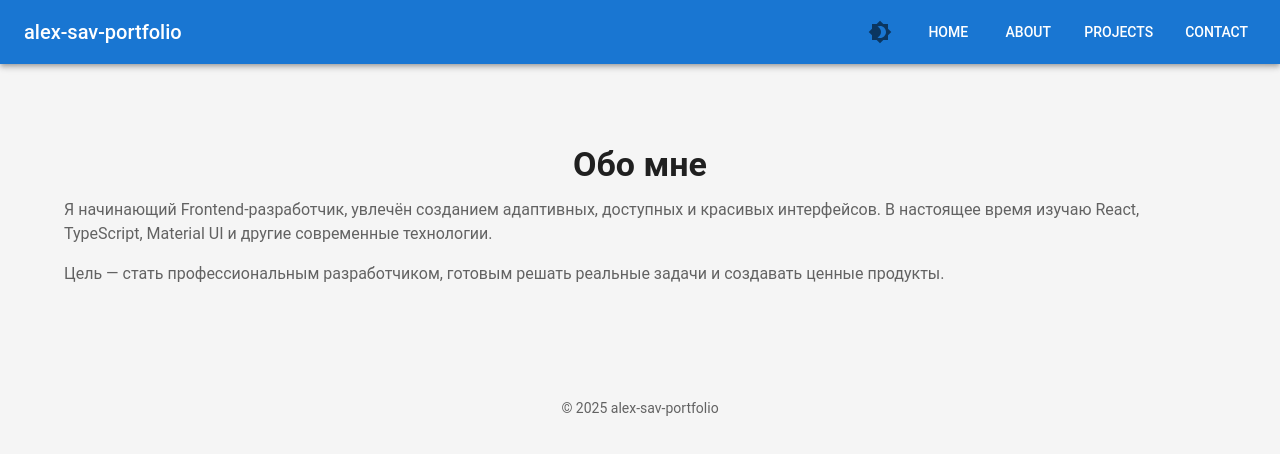
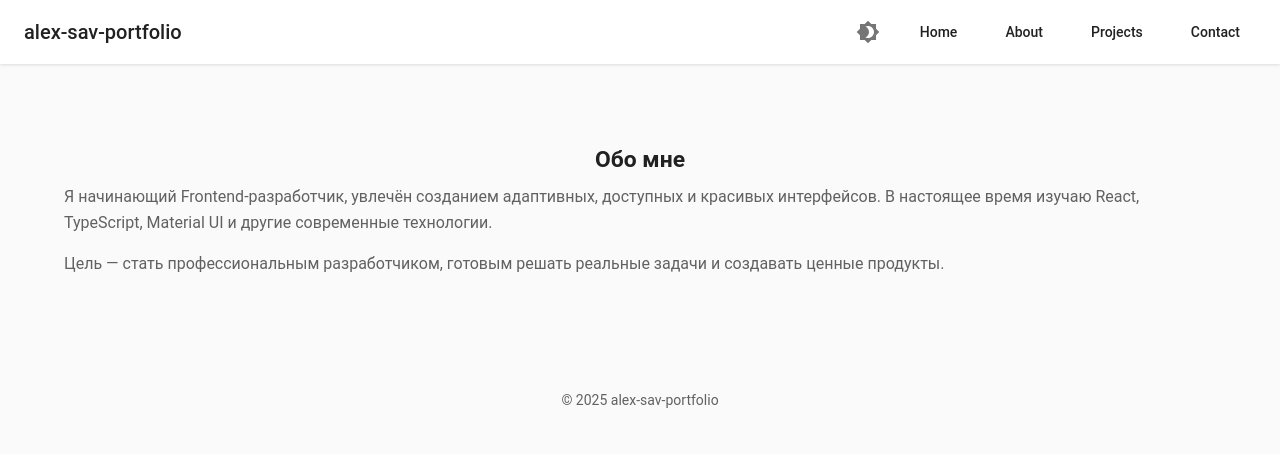
Before and after one commit to AlexSavOne/alex-sav-portfolio, a React (Vite) app: page /about in a window 1280 px wide. Shown: the top 454 px of the page. Built offline with nearby package versions, Linux system fonts and the light colour scheme.

Commit message:
feat: улучшена стилизация проекта с использованием Material-UI

```diff
--- a/src/features/projects/ProjectsSection.tsx
+++ b/src/features/projects/ProjectsSection.tsx
@@ -9,45 +9,56 @@ import {
   CardMedia,
   Link,
   Skeleton,
+  Box,
 } from "@mui/material";
 import { projects } from "../../constants/projects.data";
 import { Project } from "../../types/project.types";
 import { useImageCache } from "../../hooks/useImageCache";
+import {
+  containerStyles,
+  sectionStyles,
+  cardStyles,
+  cardMediaStyles,
+  cardContentStyles,
+  buttonStyles,
+} from "../../styles/commonStyles";
 
 export default function ProjectsSection() {
   return (
-    <Container sx={{ py: 8 }}>
-      <Typography variant="h4" gutterBottom align="center" fontWeight="bold">
+    <Box component="section" sx={sectionStyles}>
+      <Container sx={containerStyles}>
+        <Typography
+          variant="h2"
+          gutterBottom
+          align="center"
+          sx={{ mb: { xs: 4, sm: 6 } }}
+        >
           Интересные проекты
         </Typography>
-      <Grid container spacing={4}>
+        <Grid container spacing={{ xs: 2, sm: 3, md: 4 }}>
           {projects.map((project: Project) => (
-          <Grid key={project.id} xs={12} sm={6} md={4}>
-            <Card
-              sx={{
-                transition: "transform 0.2s ease, box-shadow 0.2s ease",
-                "&:hover": {
-                  transform: "scale(1.02)",
-                  boxShadow: "0 4px 8px rgba(0,0,0,0.1)",
-                },
-                borderRadius: 2,
-                overflow: "hidden",
-                bgcolor: "background.paper",
-              }}
-            >
+            <Grid key={project.id} item xs={12} sm={6} md={4}>
+              <Card sx={cardStyles}>
                 <ProjectImage imageUrl={project.image} alt={project.title} />
-              <CardContent>
-                <Typography variant="h6" gutterBottom fontWeight="bold">
+                <CardContent sx={cardContentStyles}>
+                  <Box>
+                    <Typography variant="h6" gutterBottom>
                       {project.title}
                     </Typography>
-                <Typography variant="body2" color="text.secondary" paragraph>
+                    <Typography
+                      variant="body2"
+                      color="text.secondary"
+                      sx={{ mb: 2 }}
+                    >
                       {project.description}
                     </Typography>
+                  </Box>
                   <Link
                     href={project.link}
                     target="_blank"
                     rel="noopener"
                     underline="hover"
+                    sx={buttonStyles}
                   >
                     Смотреть на GitHub
                   </Link>
@@ -57,6 +68,7 @@ export default function ProjectsSection() {
           ))}
         </Grid>
       </Container>
+    </Box>
   );
 }
 
@@ -64,19 +76,17 @@ function ProjectImage({ imageUrl, alt }: { imageUrl: string; alt: string }) {
   const { isLoaded, error } = useImageCache(imageUrl);
 
   if (error) {
-    return (
-      <Skeleton variant="rectangular" width="100%" height={200} />
-    );
+    return <Skeleton variant="rectangular" sx={cardMediaStyles} />;
   }
 
   return isLoaded ? (
     <CardMedia
       component="img"
-      height="200"
+      sx={cardMediaStyles}
       image={imageUrl}
       alt={alt}
     />
   ) : (
-    <Skeleton variant="rectangular" width="100%" height={200} />
+    <Skeleton variant="rectangular" sx={cardMediaStyles} />
   );
 }
--- /dev/null
+++ b/src/styles/commonStyles.ts
@@ -0,0 +1,34 @@
+import { SxProps, Theme } from "@mui/material";
+
+export const containerStyles: SxProps<Theme> = {
+  py: { xs: 4, sm: 6, md: 8 },
+  px: { xs: 2, sm: 3, md: 4 },
+  maxWidth: "lg",
+};
+
+export const sectionStyles: SxProps<Theme> = {
+  mb: { xs: 4, sm: 6, md: 8 },
+};
+
+export const cardStyles: SxProps<Theme> = {
+  height: "100%",
+  display: "flex",
+  flexDirection: "column",
+};
+
+export const cardMediaStyles: SxProps<Theme> = {
+  pt: "56.25%", // 16:9 aspect ratio
+  position: "relative",
+};
+
+export const cardContentStyles: SxProps<Theme> = {
+  flexGrow: 1,
+  display: "flex",
+  flexDirection: "column",
+  justifyContent: "space-between",
+};
+
+export const buttonStyles: SxProps<Theme> = {
+  mt: 2,
+  alignSelf: "flex-start",
+};
--- a/src/styles/theme.ts
+++ b/src/styles/theme.ts
@@ -1,25 +1,102 @@
 // src/styles/theme.ts
-import { createTheme, ThemeOptions } from "@mui/material/styles";
-import { grey } from "@mui/material/colors";
+import { createTheme, ThemeOptions, responsiveFontSizes } from "@mui/material/styles";
+import { grey, blue, purple } from "@mui/material/colors";
 import React from "react";
 import { ColorModeContextType } from "../types/theme.types";
 
 const getDesignTokens = (mode: "light" | "dark"): ThemeOptions => ({
   palette: {
     mode,
-    ...(mode === "light"
-      ? {
-          primary: { main: "#1976d2" },
-          secondary: { main: "#9c27b0" },
-          background: { default: grey[100] },
-        }
-      : {
-          primary: { main: "#90caf9" },
-          secondary: { main: "#f48fb1" },
-          background: { default: grey[900], paper: grey[800] },
-        }),
+    primary: {
+      main: mode === "light" ? blue[700] : blue[200],
+      light: mode === "light" ? blue[400] : blue[50],
+      dark: mode === "light" ? blue[900] : blue[400],
+    },
+    secondary: {
+      main: mode === "light" ? purple[500] : purple[200],
+      light: mode === "light" ? purple[300] : purple[50],
+      dark: mode === "light" ? purple[700] : purple[400],
+    },
+    background: {
+      default: mode === "light" ? grey[50] : grey[900],
+      paper: mode === "light" ? "#fff" : grey[800],
+    },
+    text: {
+      primary: mode === "light" ? grey[900] : grey[100],
+      secondary: mode === "light" ? grey[700] : grey[300],
+    },
   },
-  typography: { fontFamily: "Roboto, sans-serif" },
+  typography: {
+    fontFamily: "'Roboto', 'Arial', sans-serif",
+    h1: {
+      fontSize: "2.5rem",
+      fontWeight: 700,
+      lineHeight: 1.2,
+    },
+    h2: {
+      fontSize: "2rem",
+      fontWeight: 600,
+      lineHeight: 1.3,
+    },
+    h3: {
+      fontSize: "1.75rem",
+      fontWeight: 600,
+      lineHeight: 1.3,
+    },
+    h4: {
+      fontSize: "1.5rem",
+      fontWeight: 600,
+      lineHeight: 1.4,
+    },
+    body1: {
+      fontSize: "1rem",
+      lineHeight: 1.6,
+    },
+    body2: {
+      fontSize: "0.875rem",
+      lineHeight: 1.6,
+    },
+  },
+  spacing: 8,
+  shape: {
+    borderRadius: 8,
+  },
+  components: {
+    MuiButton: {
+      styleOverrides: {
+        root: {
+          textTransform: "none",
+          borderRadius: 8,
+          padding: "8px 16px",
+        },
+      },
+    },
+    MuiCard: {
+      styleOverrides: {
+        root: {
+          borderRadius: 12,
+          transition: "transform 0.2s ease-in-out, box-shadow 0.2s ease-in-out",
+          "&:hover": {
+            transform: "translateY(-4px)",
+            boxShadow: mode === "light"
+              ? "0 6px 20px rgba(0,0,0,0.1)"
+              : "0 6px 20px rgba(0,0,0,0.4)",
+          },
+        },
+      },
+    },
+    MuiAppBar: {
+      styleOverrides: {
+        root: {
+          backgroundColor: mode === "light" ? "#fff" : grey[900],
+          color: mode === "light" ? grey[900] : grey[100],
+          boxShadow: mode === "light"
+            ? "0 1px 3px rgba(0,0,0,0.12)"
+            : "0 1px 3px rgba(0,0,0,0.4)",
+        },
+      },
+    },
+  },
 });
 
 export const ColorModeContext = React.createContext<ColorModeContextType>({
@@ -27,5 +104,5 @@ export const ColorModeContext = React.createContext<ColorModeContextType>({
 });
 
 export default function theme(mode: "light" | "dark") {
-  return createTheme(getDesignTokens(mode));
+  return responsiveFontSizes(createTheme(getDesignTokens(mode)));
 }
```
Lines whose indentation alone changed are shown as unchanged.
